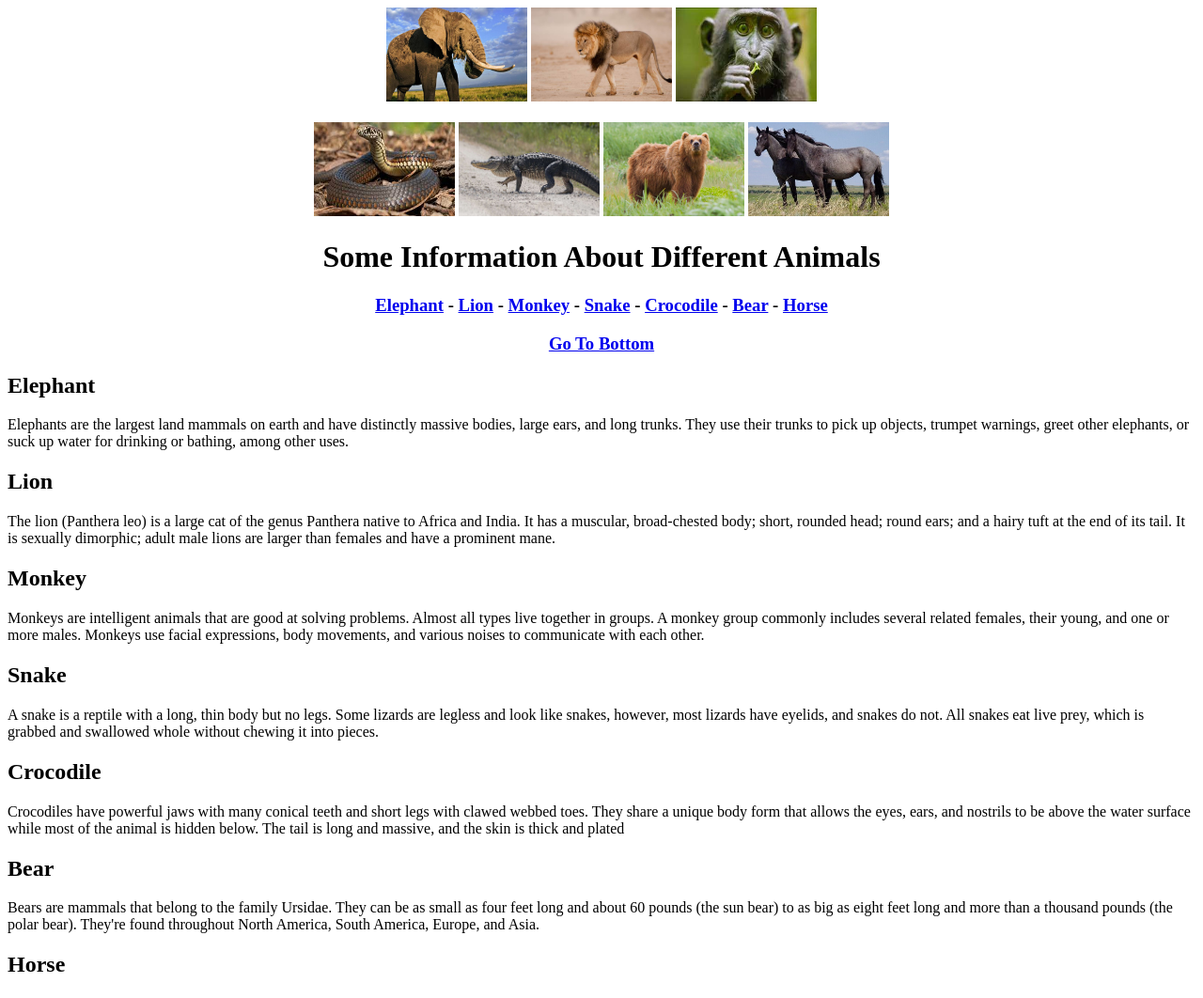
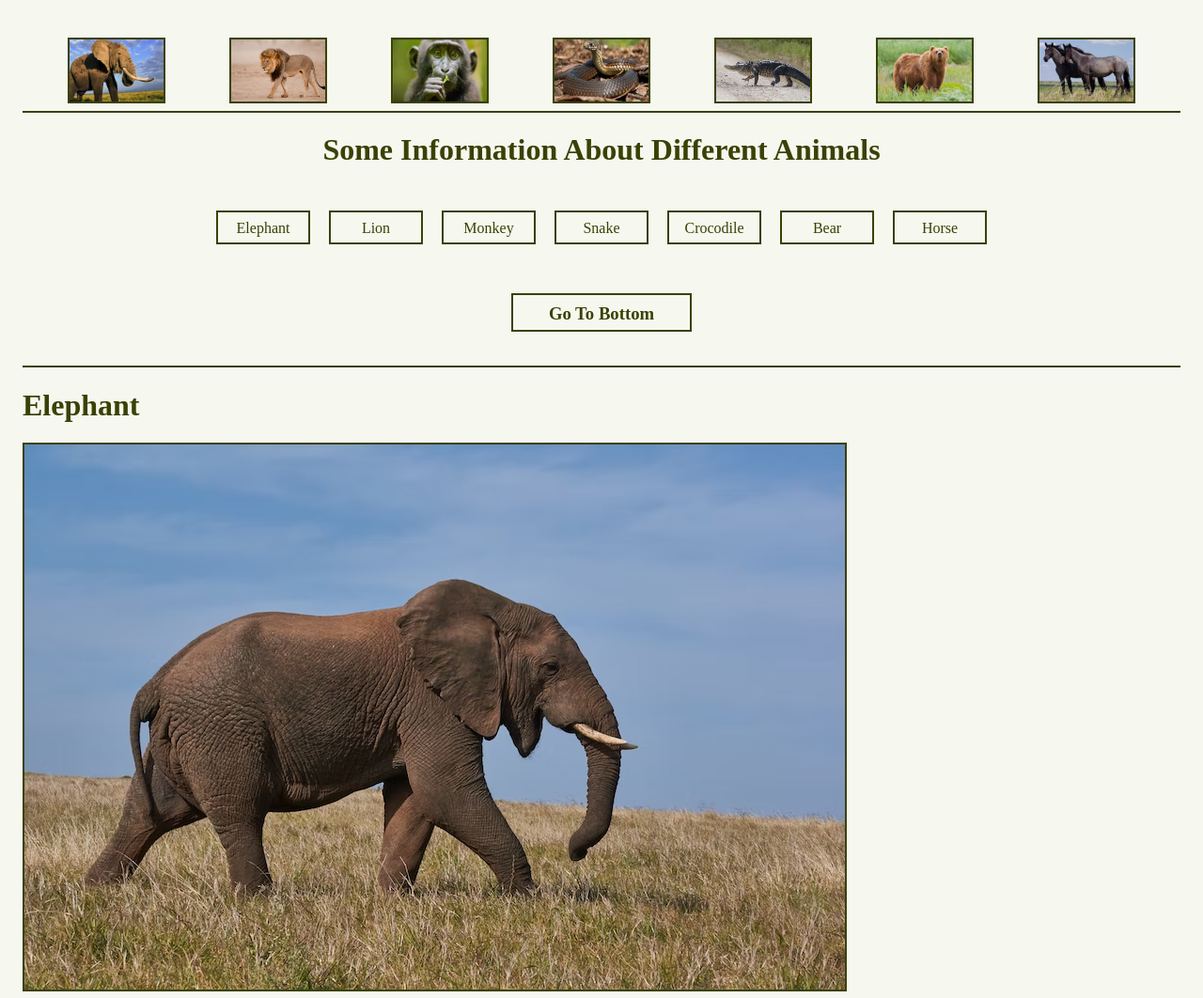
Before and after one commit to ahadsts9901/scrolling-web, a plain HTML site: page index.html in a window 1280 px wide. Shown: the top 1062 px of the page at 94% size. Drawn offline with Linux system fonts and the light colour scheme.

Commit message:
theme changed

```diff
--- a/index.html
+++ b/index.html
@@ -1,68 +1,108 @@
+<!DOCTYPE html>
 <html lang="en-us">
     <head>
         <title>Scrolling Web</title>
+        <meta name="author" content="Muhammad Ahad">
+        <link href="./style.css" rel="stylesheet" type="text/css">
     </head>
     <body>
         <p id="Top"></p>
-        <center>
-        <img src="./elephant.jpg" width="150" height="100">
-        <img src="./lion.jpg" width="150" height="100">
-        <img src="./monkey.jpg" width="150" height="100">
-        </center>
+        <div class="center">
+        <img src="./images/elephant.jpg" width="100" height="66">
+        <img src="./images/lion.jpg" width="100" height="66">
+        <img src="./images/monkey.jpg" width="100" height="66">
+        <img src="./images/snake.jpg" width="100" height="66">
+        <img src="./images/crocodile.jpg" width="100" height="66">
+        <img src="./images/bear.jpg" width="100" height="66">
+        <img src="./images/horse.jpg" width="100" height="66">
+        </div>
+        <hr/>
+        <h1 class="centerblock">Some Information About Different Animals</h1>
+        <nav class="center2">
+            <ul>
+                <li><a class="nav" href="#Elephant">Elephant</a></li>
+                <li><a class="nav" href="#Lion">Lion</a></li>
+                <li><a class="nav" href="#Monkey">Monkey</a></li>
+                <li><a class="nav" href="#Snake">Snake</a></li>
+                <li><a class="nav" href="#Crocodile">Crocodile</a></li>
+                <li><a class="nav" href="#Bear">Bear</a></li>
+                <li><a class="nav" href="#Horse">Horse</a></li>
+            </ul>
+        </nav>
+            <div class="center2"><h3><a class="nav2" href="#Bottom">Go To Bottom</a></h3></div>
+        </nav>
+        <hr/>
+        <div>
+            <h1 id="Elephant">Elephant</h1>
+            <img src="./images/elephant.avif" alt="Elephant" width="873" height="580">
+        </div>
+        <p>Elephants are the largest land mammals on earth and have distinctly massive bodies, large ears, and long trunks. They use their trunks to pick up objects, trumpet warnings, greet other elephants, or suck up water for drinking or bathing, among other uses.</p>
+        <hr/>
+        <div>
+            <h1 id="Lion">Lion</h1>
+            <img src="./images/lion.avif" alt="Lion" width="859" height="581">
+        </div>
+        <p>The lion (Panthera leo) is a large cat of the genus Panthera native to Africa and India. It has a muscular, broad-chested body; short, rounded head; round ears; and a hairy tuft at the end of its tail. It is sexually dimorphic; adult male lions are larger than females and have a prominent mane.</p>
+        <hr/>
+        <div>
+            <h1 id="Monkey">Monkey</h1>
+            <img src="./images/monkey.avif" alt="Monkey" width="870" height="580">
+        </div>
+        <p>Monkeys are intelligent animals that are good at solving problems. Almost all types live together in groups. A monkey group commonly includes several related females, their young, and one or more males. Monkeys use facial expressions, body movements, and various noises to communicate with each other.</p>
+        <hr/>
+        <div>
+            <h1 id="Snake">Snake</h1>
+            <img src="./images/snake.avif" alt="Snake" width="696" height="581">
+        </div>
+        <p>A snake is a reptile with a long, thin body but no legs. Some lizards are legless and look like snakes, however, most lizards have eyelids, and snakes do not. All snakes eat live prey, which is grabbed and swallowed whole without chewing it into pieces.</p>
+        <hr/>
+        <div>
+        <h1 id="Crocodile">Crocodile</h1>
+        <img src="./images/crocodile.avif" alt="Crocodile" width="761" height="580">
+        </div>
+        <p>Crocodiles have powerful jaws with many conical teeth and short legs with clawed webbed toes. They share a unique body form that allows the eyes, ears, and nostrils to be above the water surface while most of the animal is hidden below. The tail is long and massive, and the skin is thick and plated</p>
+        <hr/>
+        <div>
+            <h1 id="Bear">Bear</h1>
+            <img src="./images/bear.avif" alt="Bear" width="781" height="580">
+        </div>
+        <p>Bears are mammals that belong to the family Ursidae. They can be as small as four feet long and about 60 pounds (the sun bear) to as big as eight feet long and more than a thousand pounds (the polar bear). They're found throughout North America, South America, Europe, and Asia.</p>
+        <hr/>
+        <div>
+            <h1 id="Horse">Horse</h1>
+            <img src="./images/horse.avif" alt="Horse" width="870" height="580">
+        </div>
+        <p>The horse (Equus ferus caballus) is a domesticated, one-toed, hoofed mammal. It belongs to the taxonomic family Equidae and is one of two extant subspecies of Equus ferus. The horse has evolved over the past 45 to 55 million years from a small multi-toed creature, Eohippus, into the large, single-toed animal of today.</p>
+        <hr/>
         <br/>
-        <center>
-        <img src="./snake.jpg" width="150" height="100">
-        <img src="./crocodile.jpg" width="150" height="100">
-        <img src="./bear.jpg" width="150" height="100">
-        <img src="./horse.jpg" width="150" height="100">
-        </center>
-        <center><h1>Some Information About Different Animals</h1></center>
-        <center>
-        <nav><h3>
-            <span>
-                <a href="#Elephant">Elephant</a>
-                 -
-                <a href="#Lion">Lion</a>
-                 -
-                <a href="#Monkey">Monkey</a>
-                 -
-                <a href="#Snake">Snake</a>
-                 -
-                <a href="#Crocodile">Crocodile</a>
-                 -
-                <a href="#Bear">Bear</a>
-                 -
-                <a href="#Horse">Horse</a>
-            </span></h3></nav></center>
-            <center><h3><a href="#Bottom">Go To Bottom</a></h3></center>
+        <div class="center">
+            <img src="./images/elephant.jpg" width="100" height="66">
+            <img src="./images/lion.jpg" width="100" height="66">
+            <img src="./images/monkey.jpg" width="100" height="66">
+            <img src="./images/snake.jpg" width="100" height="66">
+            <img src="./images/crocodile.jpg" width="100" height="66">
+            <img src="./images/bear.jpg" width="100" height="66">
+            <img src="./images/horse.jpg" width="100" height="66">
+        </div>
+        <br/>
+        <nav class="center2">
+            <ul>
+                <li><a class="nav" href="#Elephant">Elephant</a></li>
+                <li><a class="nav" href="#Lion">Lion</a></li>
+                <li><a class="nav" href="#Monkey">Monkey</a></li>
+                <li><a class="nav" href="#Snake">Snake</a></li>
+                <li><a class="nav" href="#Crocodile">Crocodile</a></li>
+                <li><a class="nav" href="#Bear">Bear</a></li>
+                <li><a class="nav" href="#Horse">Horse</a></li>
+            </ul>
         </nav>
-        <h2 id="Elephant">Elephant</h2>
-        <p>Elephants are the largest land mammals on earth and have distinctly massive bodies, large ears, and long trunks. They use their trunks to pick up objects, trumpet warnings, greet other elephants, or suck up water for drinking or bathing, among other uses.</p>
-        <h2 id="Lion">Lion</h2>
-        <p>The lion (Panthera leo) is a large cat of the genus Panthera native to Africa and India. It has a muscular, broad-chested body; short, rounded head; round ears; and a hairy tuft at the end of its tail. It is sexually dimorphic; adult male lions are larger than females and have a prominent mane.</p>
-        <h2 id="Monkey">Monkey</h2>
-        <p>Monkeys are intelligent animals that are good at solving problems. Almost all types live together in groups. A monkey group commonly includes several related females, their young, and one or more males. Monkeys use facial expressions, body movements, and various noises to communicate with each other.</p>
-        <h2 id="Snake">Snake</h2>
-        <p>A snake is a reptile with a long, thin body but no legs. Some lizards are legless and look like snakes, however, most lizards have eyelids, and snakes do not. All snakes eat live prey, which is grabbed and swallowed whole without chewing it into pieces.</p>
-        <h2 id="Crocodile">Crocodile</h2>
-        <p>Crocodiles have powerful jaws with many conical teeth and short legs with clawed webbed toes. They share a unique body form that allows the eyes, ears, and nostrils to be above the water surface while most of the animal is hidden below. The tail is long and massive, and the skin is thick and plated</p>
-        <h2 id="Bear">Bear</h2>
-        <p>Bears are mammals that belong to the family Ursidae. They can be as small as four feet long and about 60 pounds (the sun bear) to as big as eight feet long and more than a thousand pounds (the polar bear). They're found throughout North America, South America, Europe, and Asia.</p>
-        <h2 id="Horse">Horse</h2>
-        <p>The horse (Equus ferus caballus) is a domesticated, one-toed, hoofed mammal. It belongs to the taxonomic family Equidae and is one of two extant subspecies of Equus ferus. The horse has evolved over the past 45 to 55 million years from a small multi-toed creature, Eohippus, into the large, single-toed animal of today.</p>
-        <center><h3><a href="#Top">Go To Top</a></h3></center>
-        <p id="Bottom"></p>
-        <center>
-            <img src="./elephant.jpg" width="150" height="100">
-            <img src="./lion.jpg" width="150" height="100">
-            <img src="./monkey.jpg" width="150" height="100">
-            <img src="./snake.jpg" width="150" height="100">
-            </center>
-            <br/>
-            <center>
-            <img src="./crocodile.jpg" width="150" height="100">
-            <img src="./bear.jpg" width="150" height="100">
-            <img src="./horse.jpg" width="150" height="100">
-            </center>
+        <div class="center2">
+            <h3><a class="nav2" href="#Top">Go To Top</a></h3>
+            <p id="Bottom"></p>
+            </div>
+            <hr/>
+            <p class="par">
+                Thanks For Visiting Regards! Muhammad Ahad &copy;
+            </p>
     </body>
 </html>
--- /dev/null
+++ b/style.css
@@ -0,0 +1,95 @@
+*{
+    font-family: serif;
+}
+
+body{
+    font-size: 1em;
+    background-color: rgba(227, 230, 199, 0.3);
+    color:rgb(58, 65, 4) ;
+    padding: 1em;
+}
+
+img{
+    border: 2px solid rgb(58, 65, 4) ;
+}
+
+.center{
+    display: flex;
+    justify-content: space-between;
+    padding: 0em 3em;
+}
+
+.centerblock{
+    text-align: center;
+}
+
+nav ul li{
+    display: inline-block;
+    list-style-type: none;
+}
+
+nav ul{
+    padding-left: 0em;
+}
+
+a{
+    color: rgb(58, 65, 4) ;
+    text-decoration: none;
+}
+
+.nav{
+    border: 2px solid rgb(58, 65, 4) ;
+    padding: 0.5em 1em;
+    margin: 0.5em;
+    width: 4em;
+    text-align: center;
+    height: 1em;
+    display: block;
+}
+
+.nav2{
+    border: 2px solid rgb(58, 65, 4) ;
+    padding: 0.5em 1em;
+    margin: 0.5em 0.5em;
+    width: 8em;
+    text-align: center;
+    height: 1em;
+    display: block;
+}
+
+.center2{
+    display: flex;
+    justify-content: center;
+}
+
+.nav:hover{
+    border: 2px solid rgb(58, 65, 4) ;
+    padding: 0.5em 1em;
+    margin: 0.5em 0.5em;
+    width: 4em;
+    text-align: center;
+    height: 1em;
+    background-color: rgb(58, 65, 4);
+}
+
+a:hover{
+    color: rgb(227, 230, 199) ;
+}
+
+.nav2:hover{
+    border: 2px solid rgb(58, 65, 4) ;
+    padding: 0.5em 1em;
+    margin: 0.5em 0.5em;
+    width: 8em;
+    text-align: center;
+    height: 1em;
+    background-color: rgb(58, 65, 4);
+}
+
+hr{
+    border: 1px solid rgb(58, 65, 4);
+}
+
+.par{
+    font-weight: bold;
+}
```
Also changed, not shown: images/bear.avif (added), images/bear.jpg (renamed from bear.jpg), images/crocodile.avif (added), images/crocodile.jpg (renamed from crocodile.jpg), images/elephant.avif (added), images/elephant.jpg (renamed from elephant.jpg), images/horse.avif (added), images/horse.jpg (renamed from horse.jpg), images/lion.avif (added), images/lion.jpg (renamed from lion.jpg), images/monkey.avif (added), images/monkey.jpg (renamed from monkey.jpg), images/snake.avif (added), images/snake.jpg (renamed from snake.jpg).
